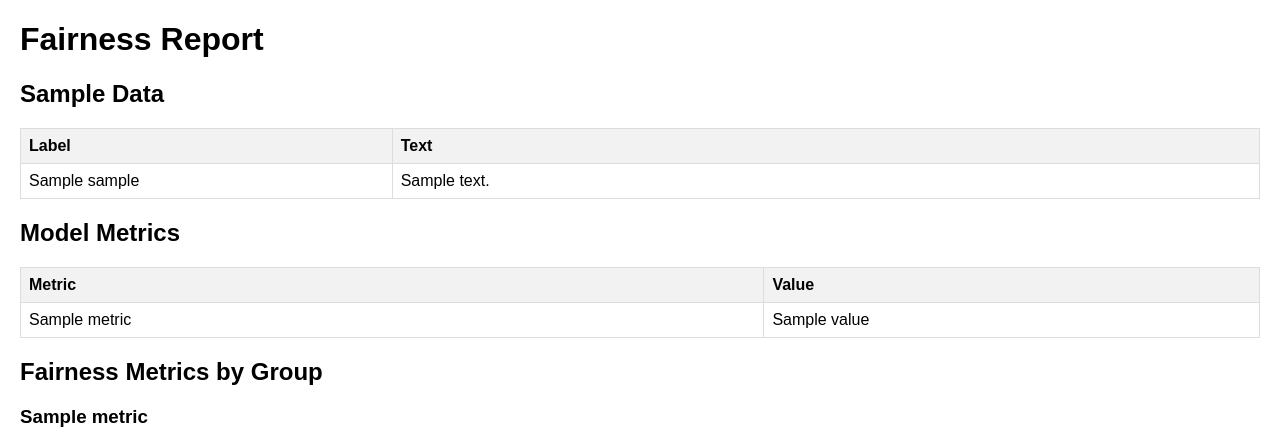
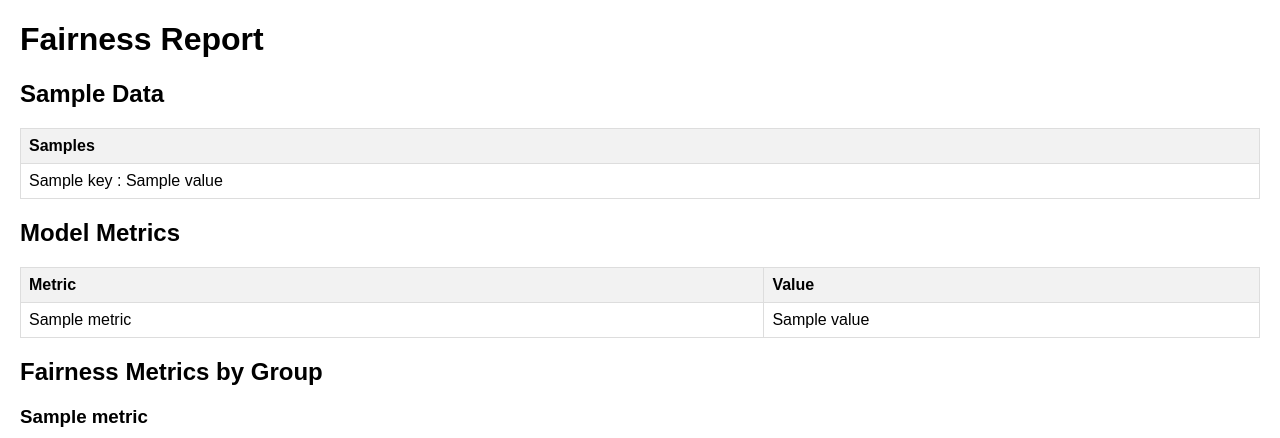
Before and after one commit to asabuncuoglu13/faid, a Python web app: template faid/utils/report/templates/fairness_metrics.html in a window 1280 px wide. Shown: the top 438 px of the page. Run offline with Jinja, Linux system fonts and the light colour scheme; the template is opened without the code that fills it: most values are stand-ins (such as "Sample title", 1, 10 or a date in 2020).

Commit message:
behaviour-update

```diff
--- a/faid/utils/report/templates/fairness_metrics.html
+++ b/faid/utils/report/templates/fairness_metrics.html
@@ -17,40 +17,39 @@
 </head>
 <body>
     <h1>Fairness Report</h1>
+    {% if sample_data %}
     <h2>Sample Data</h2>
     <table>
         <tr>
-            <th class="label">Label</th>
-            <th class="text">Text</th>
+            <th>Samples</th>
         </tr>
-        {% if sample_data %}
-            {% for label, text in sample_data.items() %}
+        {% for key, value in sample_data.items() %}
         <tr>
-                <td class="label">{{ label }}</td>
-                <td class="text">{{ text }}</td>
+            <td class="label">{{ key }} : {{ value }}</td>
         </tr>
         {% endfor %}
+    </table>
     {% endif %}
-    </table>
 
+    {% if metrics %}
     <h2>Model Metrics</h2>
     <table>
         <tr>
             <th class="metric">Metric</th>
             <th class="value">Value</th>
         </tr>
-        {% if metrics %}
         {% for metric, value in metrics.items() %}
         <tr>
             <td class="metric">{{ metric }}</td>
             <td class="value">{{ value }}</td>
         </tr>
         {% endfor %}
+
+    </table>
     {% endif %}
-    </table>
 
+    {% if group_metrics %}
     <h2>Fairness Metrics by Group</h2>
-    {% if group_metrics %}
         {% for metric, groups in group_metrics.items() %}
         <h3>{{ metric }}</h3>
         <table>
```
Also changed, not shown: reports/fairness_report.html (+12 -24 lines), 3 other files. Lines whose indentation alone changed are shown as unchanged.
